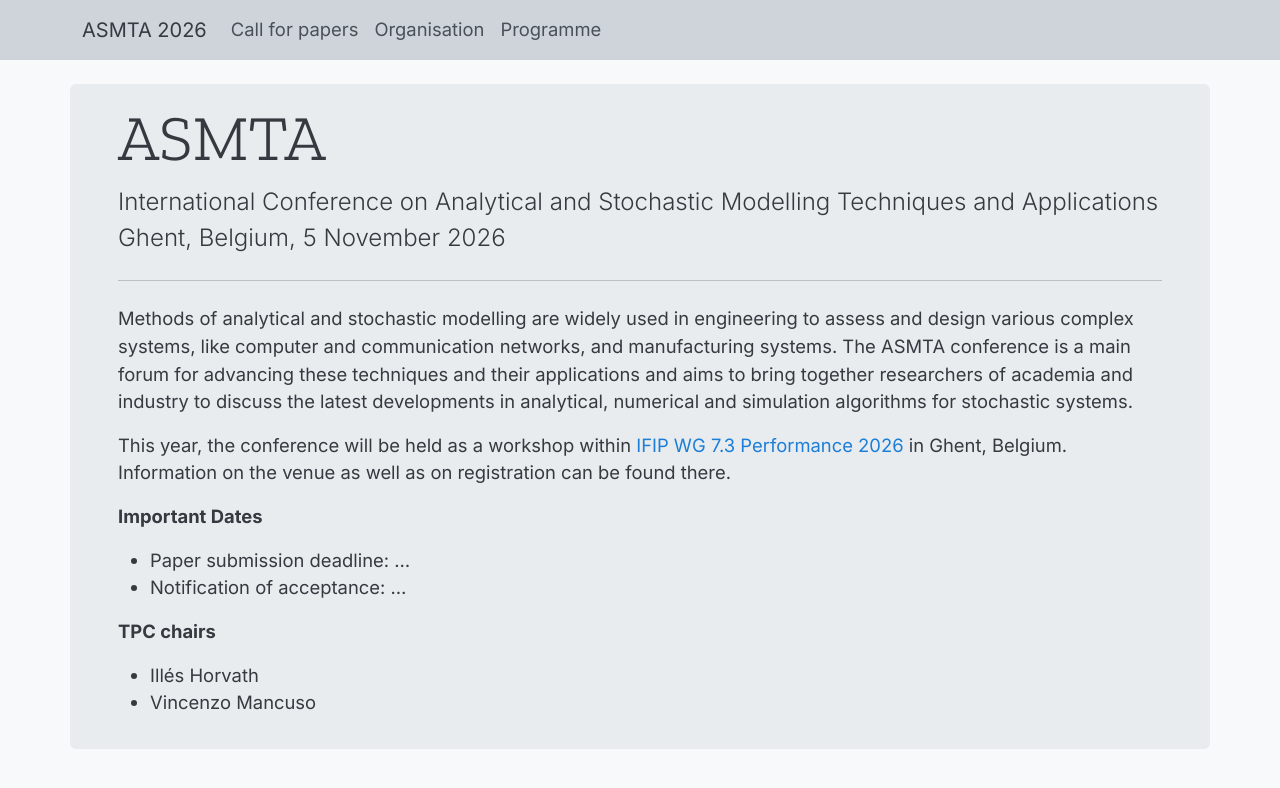
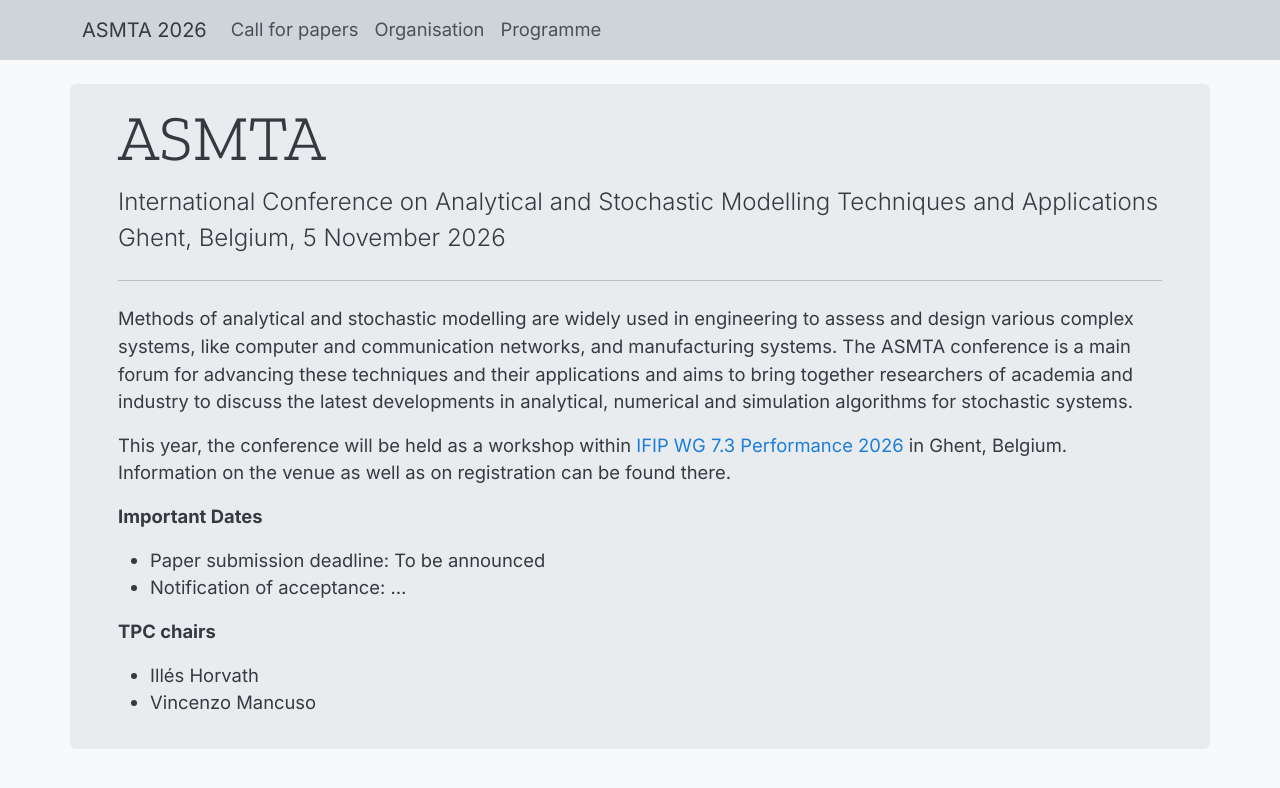
Before and after one commit to asmta/asmta.github.io, a Jekyll site: the page built from index.md, in a window 1280 px wide. Shown: the top 788 px of the page. Built offline with Jekyll 4.4.1, drawn with Linux system fonts in a browser that asks for light colours.

Commit message:
Update index.md

```diff
--- a/index.md
+++ b/index.md
@@ -17,7 +17,7 @@ Information on the venue as well as on registration can be found there.
 
 **Important Dates**
 
-- Paper submission deadline: ...
+- Paper submission deadline: To be announced
 - Notification of acceptance: ...
 
 **TPC chairs**
```
